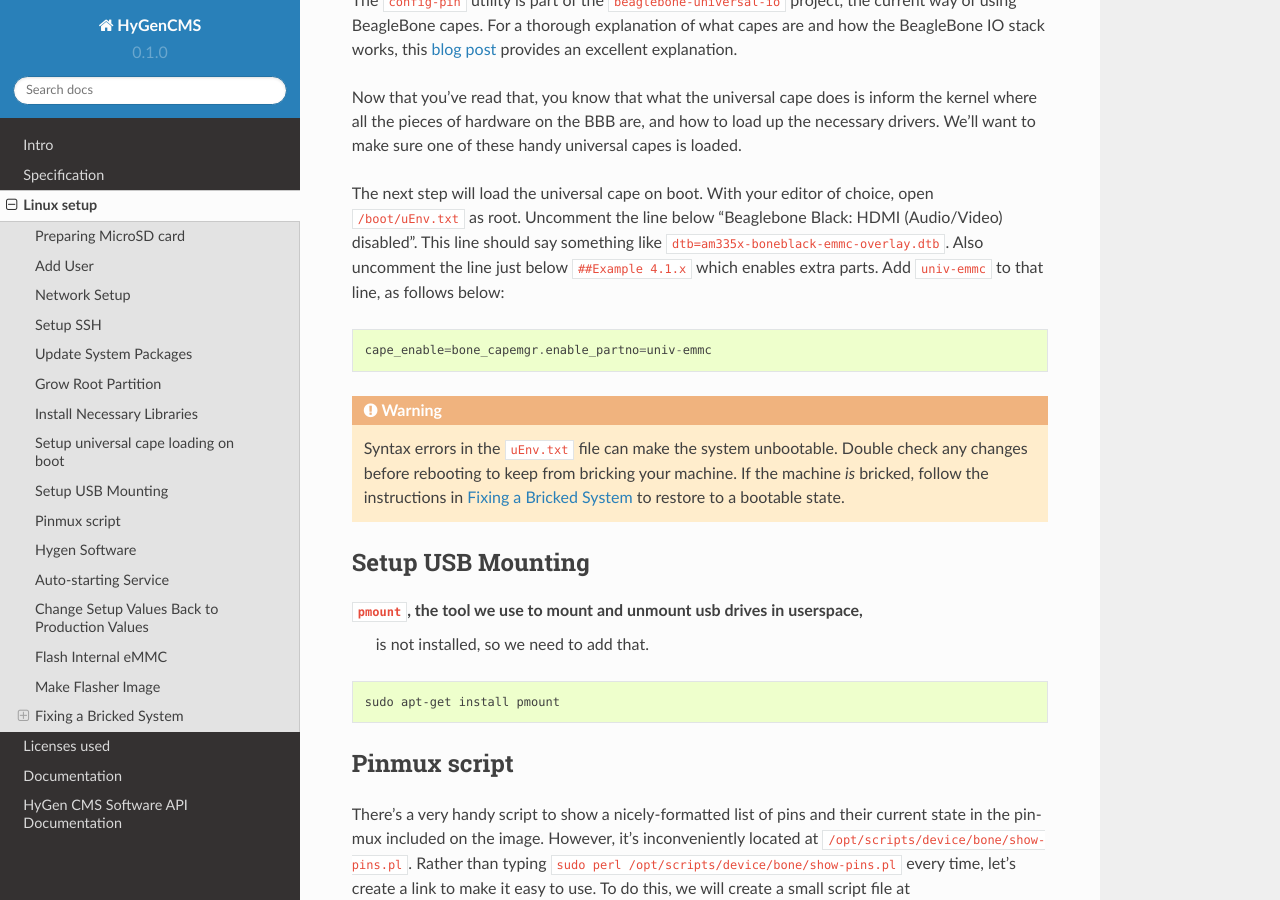
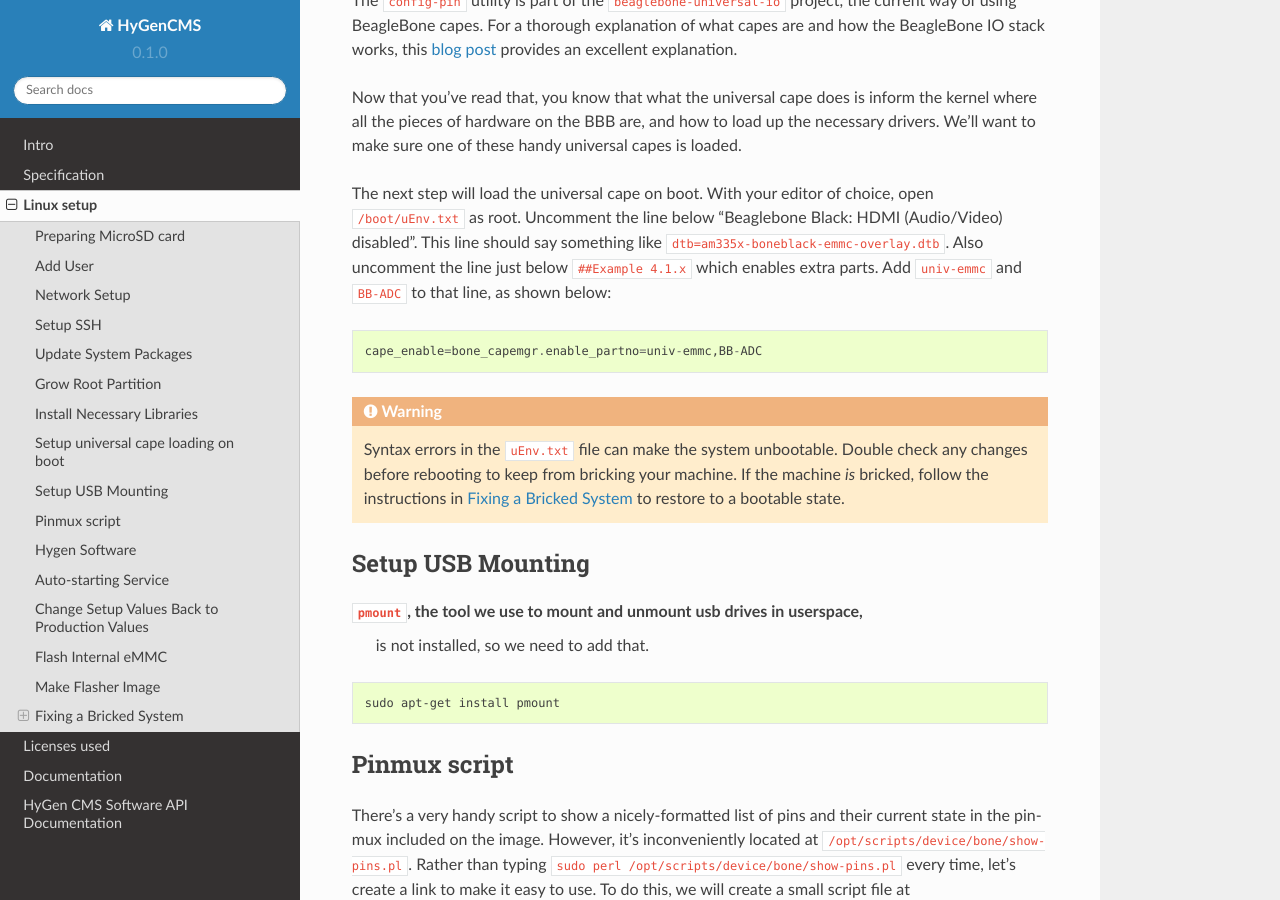
Before and after one commit to BillMarty/HyGenCMS, a Sphinx documentation site: the page built from docs/source/linuxsetup.txt, in a window 1280 px wide and 900 px high, scrolled down 6227 px. Built offline with Sphinx 7.4.7 and the Read the Docs theme 2.0.0, drawn with Linux system fonts in a browser that asks for light colours.

Commit message:
Documentation improvements

```diff
--- a/docs/source/linuxsetup.txt
+++ b/docs/source/linuxsetup.txt
@@ -363,9 +363,10 @@ choice, open ``/boot/uEnv.txt`` as root. Uncomment the line below
 "Beaglebone Black: HDMI (Audio/Video) disabled". This line should say
 something like ``dtb=am335x-boneblack-emmc-overlay.dtb``. Also
 uncomment the line just below ``##Example 4.1.x`` which enables
-extra parts. Add ``univ-emmc`` to that line, as follows below::
+extra parts. Add ``univ-emmc`` and ``BB-ADC`` to that line, as shown
+below::
 
-    cape_enable=bone_capemgr.enable_partno=univ-emmc
+    cape_enable=bone_capemgr.enable_partno=univ-emmc,BB-ADC
 
 .. warning::
 
--- a/docs/source/specification.txt
+++ b/docs/source/specification.txt
@@ -59,3 +59,6 @@ description, as it is primarily used for debugging.
   pressed. This switch is on pin ``P8_09``. The USB LED activity will
   be illuminated when the disk has been ejected and it is safe to
   remove the USB drive.
+
+* The USB drive should be formatted using ext2, ext3, ext4, or fat32.
+  It must be sized >= 16 GB for 6 months data.
```
